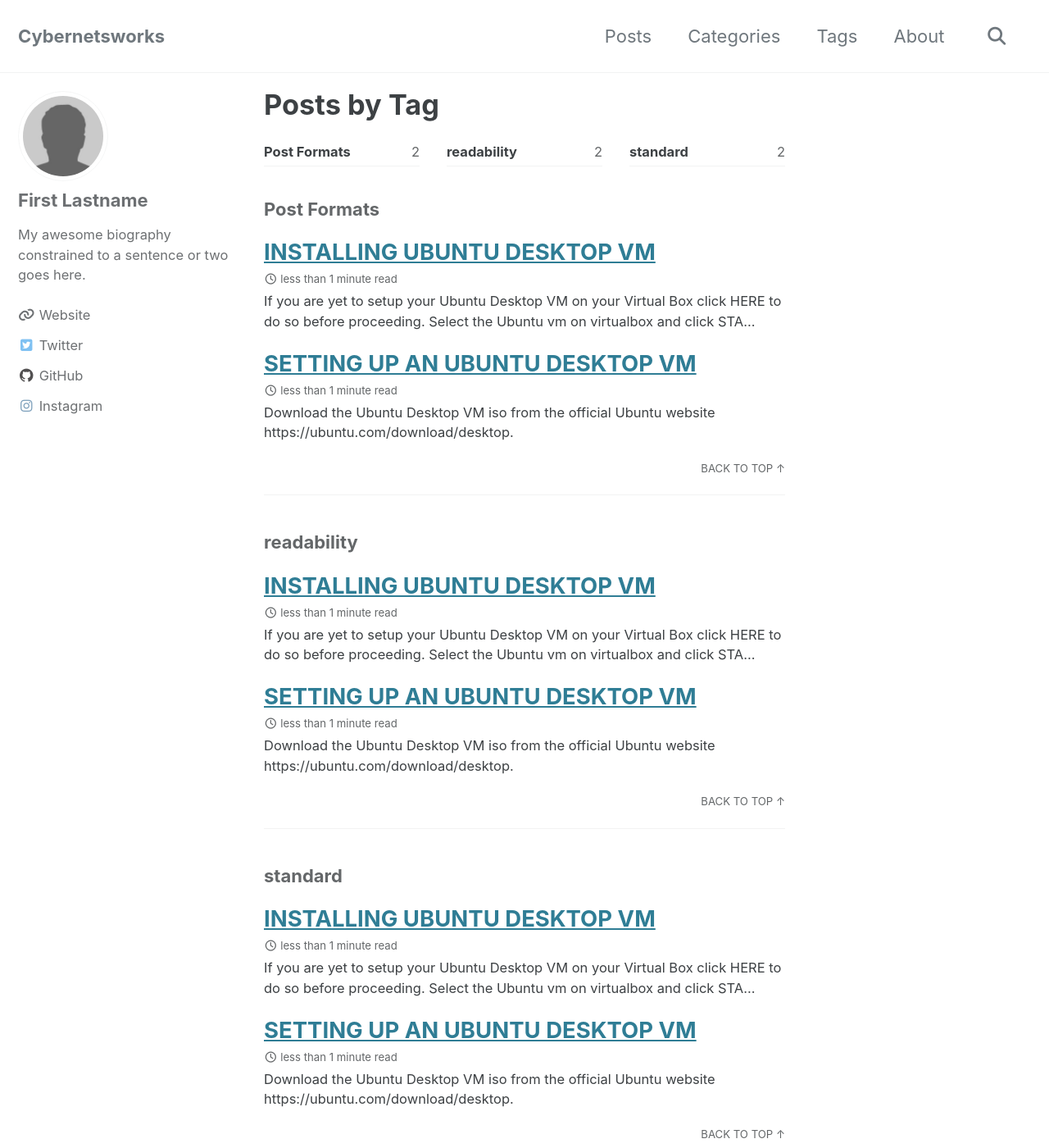
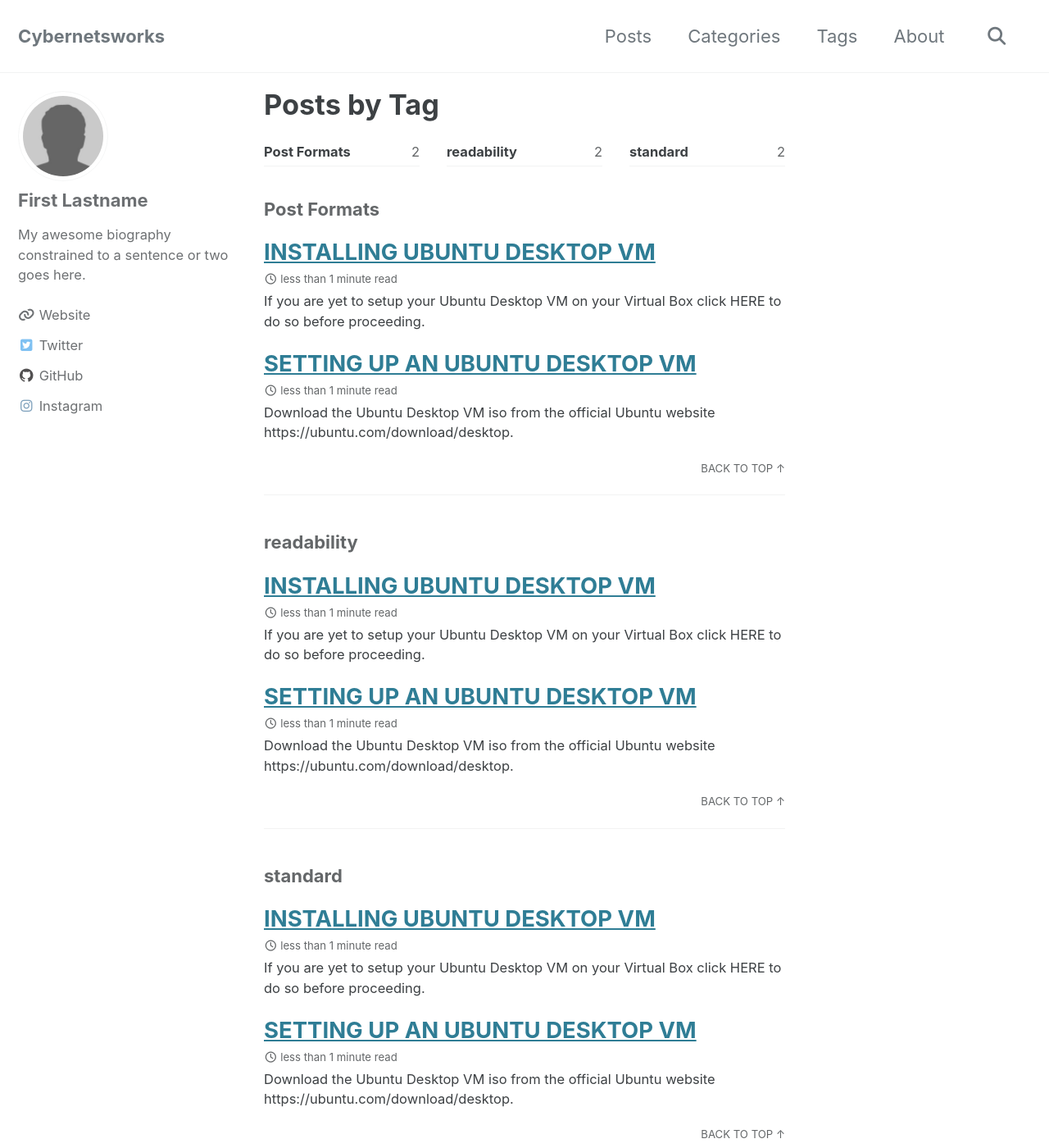
Before and after one commit to cybernetsworks/cybernetsworks.github.io, a Jekyll site: the page built from _pages/tag-archive.md, in a window 1280 px wide and 1400 px high. Shown: the whole window at 82% size. Built offline with Jekyll 4.4.1, drawn with Linux system fonts in a browser that asks for light colours; cached includes are drawn as plain includes; some of the changed lines change nothing that is shown.

Commit message:
Update 2024-11-09-ubuntuinstallation.md

```diff
--- a/_posts/2024-11-09-ubuntuinstallation.md
+++ b/_posts/2024-11-09-ubuntuinstallation.md
@@ -12,26 +12,3 @@
   - standard
 ---
 If you are yet to setup your Ubuntu Desktop VM on your Virtual Box click [HERE](/_posts/2024-11-08-ubuntuvmsetup.md) to do so before proceeding.
-- Select the Ubuntu vm on virtualbox and click **START** to proceed.
-> ![Alt text](/assets/images/UbuntuDesktopInstall5.png)
-
-- Launch VirtualBox and click *NEW*
-  ![Alt text](/assets/images/UbuntuDesktopInstall0.png)
-- Fill in the requirements
-  ![Alt text](/assets/images/UbuntuDesktopInstall1.png)
-  - Enter a desired name. Here we used *UbuntuDesktop*
-  - Select the Ubuntu Desktop image from the stored folder. Here it is in the Download Folder
-  - Check Skip Unattended Installation
-  - Click Next
-- Memory Allocation
-  ![Alt text](/assets/images/UbuntuDesktopInstall2.png)
-  ![Alt text](/assets/images/UbuntuDesktopInstall3.png)
-   **Possible Error**
-    - Ubuntu 24.04 is not starting completely
-    - Ubuntu 24.04 is freezing or working slow.
-   **Reason**
-    Ubuntu 24.04 unlike other versions requires more memory to function correctly. <br>
-    You'll need to increase the base memory more if the issue persists after using the one suggested in the above screenshot.
-- Finalization
-  ![Alt text](/assets/images/UbuntuDesktopInstall4.png)
-  Confirm the setup and click *Finish* to complete the process.
```
